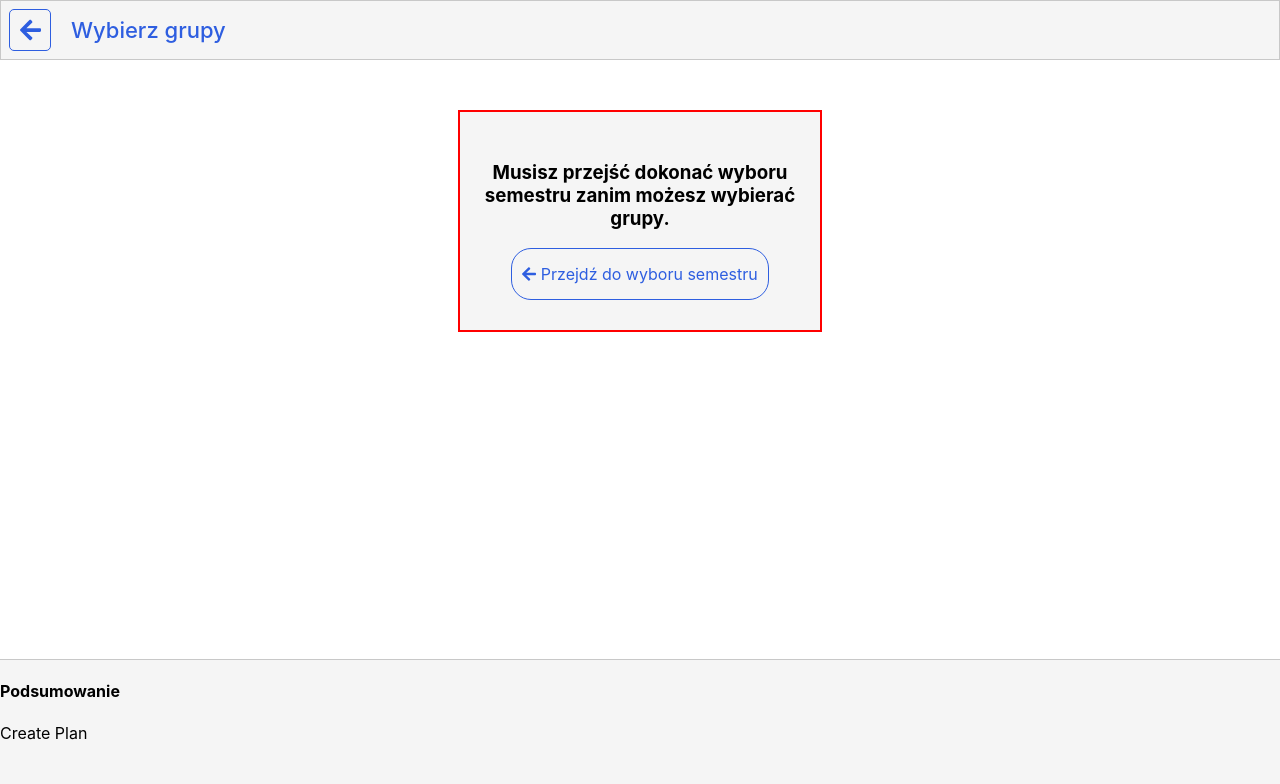
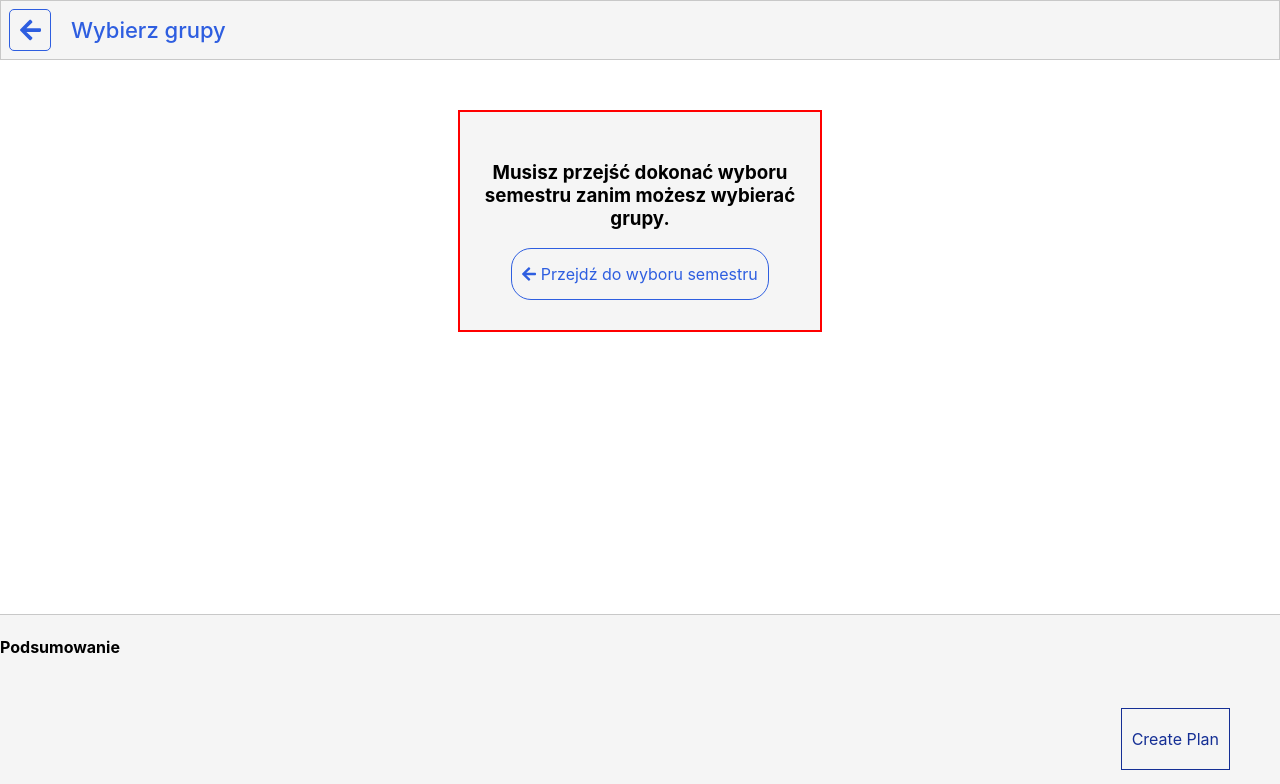
Before and after one commit to WooooCash/UPZ-Frontend_2, a React (Create React App) app: page /selectGroups in a window 1280 px wide. Shown: the top 784 px of the page. Built offline with nearby package versions, Linux system fonts and the light colour scheme.

Commit message:
styled create plan button

```diff
--- a/src/screens/selectGroups/SelectGroupsScreen.css
+++ b/src/screens/selectGroups/SelectGroupsScreen.css
@@ -102,6 +102,27 @@
     transform: scale(1.05);
 }
 
+
+.selectGroupsCreatePlan {
+	float: right;
+	margin: 30px 50px;
+	padding: 20px 10px;
+
+	border: 1px solid var(--primary-dark);
+	color: var(--primary-dark);
+
+	transition: background-color, color;
+	transition-duration: 150ms;
+
+	cursor: pointer;
+}
+
+.selectGroupsCreatePlan:hover {
+	background-color: var(--primary-dark);
+	color: var(--light-grey);
+}
+
+
 .noGroupsContainer {
     display: flex;
     flex-direction: column;
--- a/src/screens/selectGroups/SelectGroupsScreen.js
+++ b/src/screens/selectGroups/SelectGroupsScreen.js
@@ -103,7 +103,7 @@ export default function SelectGroupsScreen(props) {
                         </div>
                     ))}
                 </div>
-				<div onClick={() => createPlan()}>Create Plan</div>
+				<div className="selectGroupsCreatePlan" onClick={() => createPlan()}>Create Plan</div>
             </div>
         </div>
     );
```
